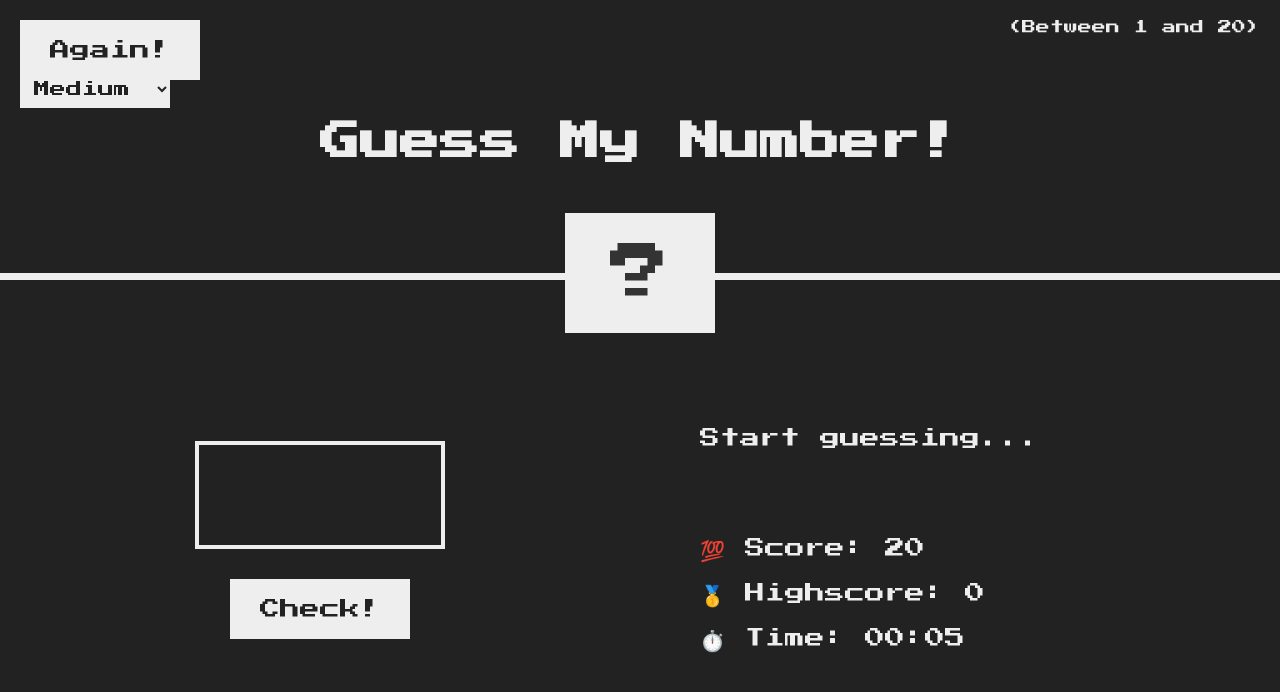
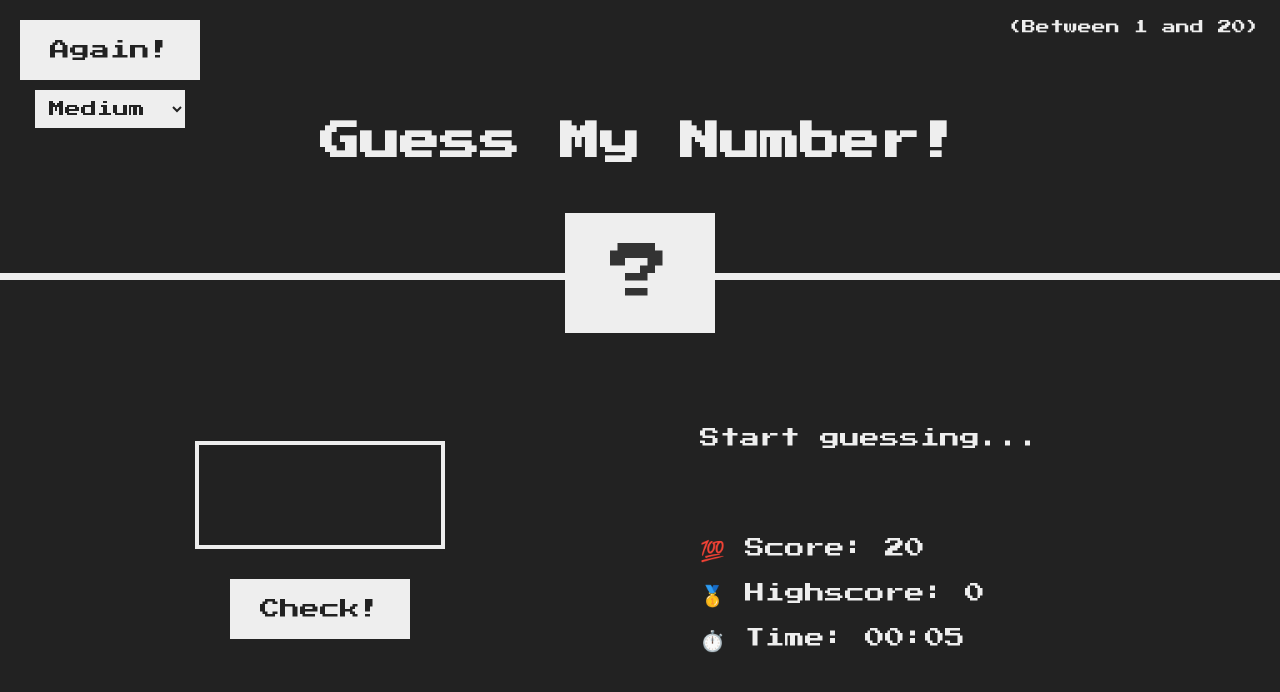
Before and after one commit to QS3H/Guess-My-Number-Game, a plain HTML site: page index.html in a window 1280 px wide. Drawn offline with Linux system fonts and the light colour scheme.

Commit message:
adjust difficulty button position

```diff
--- a/style.css
+++ b/style.css
@@ -36,8 +36,8 @@ header {
 
 .difficulty {
   position: absolute;
-  top: 7rem;
-  left: 2rem;
+  top: 9rem;
+  left: 3.5rem;
   background: #eee;
   color: #222;
   font-family: inherit;
```
